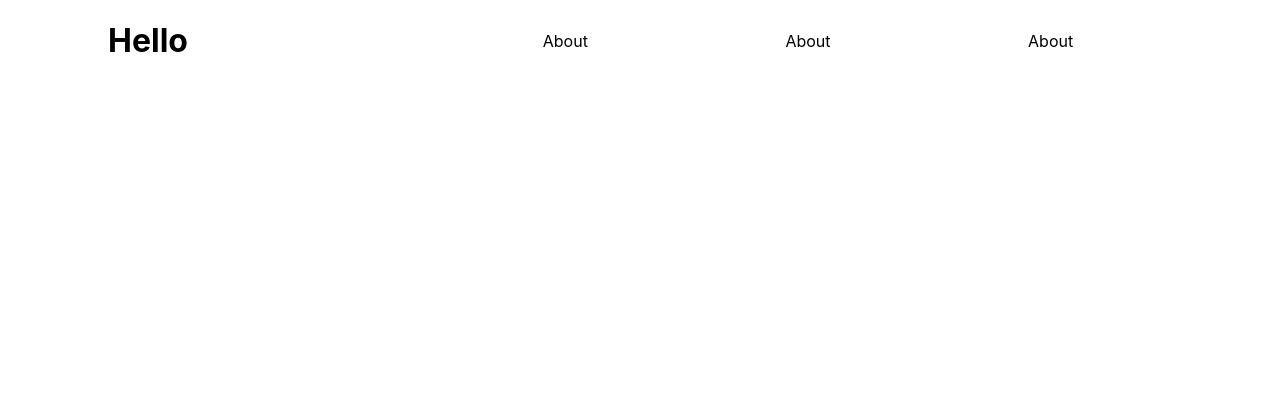
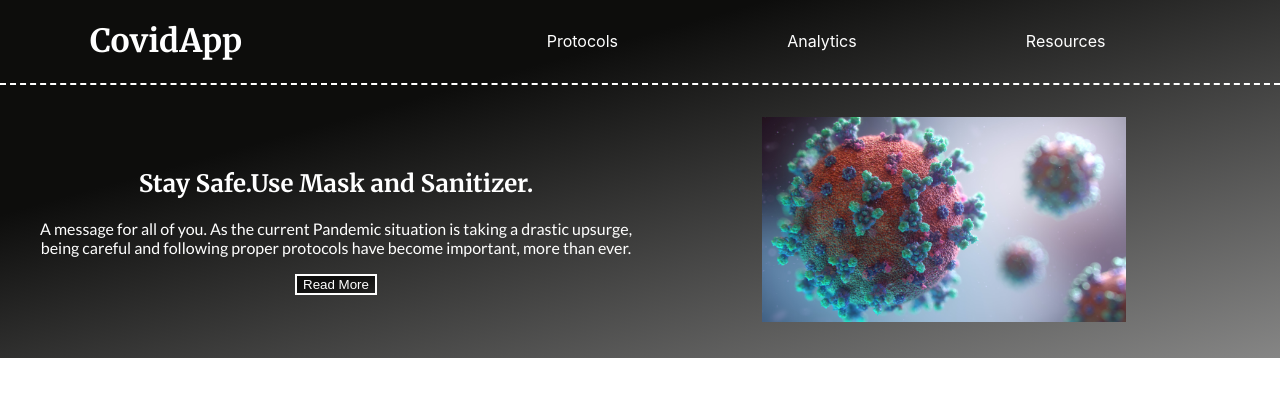
Before and after one commit to Dtech-Dbug/COVID-CHECKPOINT, a React (Create React App) app in the folder covid-cases/: page / in a window 1280 px wide. Shown: the top 396 px of the page. Built offline with nearby package versions, Linux system fonts and the light colour scheme.

Commit message:
Intro component: docs updated

```diff
--- a/covid-cases/src/App.css
+++ b/covid-cases/src/App.css
@@ -1,11 +1,26 @@
+@import url('https://fonts.googleapis.com/css2?family=Merriweather:wght@700&display=swap');
+@import url('https://fonts.googleapis.com/css2?family=Lato&display=swap');
+/*
+Headings :: font-family: 'Merriweather', serif;
+
+contents : font-family: 'Lato', sans-serif;
+*/
+
 .App {
   text-align: center;
+  background: linear-gradient(to bottom right, rgb(13, 13, 12)30%, rgba(13, 13, 12,0.5));
+  color: white;
 }
 
 .navigation{
   display: flex;
   justify-content: space-around;
   align-items: center;
+  border-bottom: 2px dashed white;
+}
+
+.navigation h1{
+  font-family: 'Merriweather', serif;
 }
  .navigation .nav-Lists{
   width: 60%;
@@ -22,3 +37,38 @@
 ul li{
   list-style: none;
 }
+
+.Intro-Component{
+  display: grid;
+  grid-template-columns: 50% 50%;
+  padding: 2rem 2rem;
+
+}
+
+.Image{
+  place-self: center;
+}
+
+.contents{
+  place-self: center;
+}
+
+.Image img{
+  width: 60%;
+  height: auto;
+}
+
+.contents h2{
+  font-family: 'Merriweather', serif;
+}
+
+.contents p{
+  font-family: 'Lato', sans-serif;
+
+}
+
+button{
+  border: 2px solid white;
+  background: linear-gradient(to bottom right, rgb(13, 13, 12)30%, rgba(13, 13, 12,0.5));
+  color: white;
+}
--- a/covid-cases/src/App.js
+++ b/covid-cases/src/App.js
@@ -1,12 +1,13 @@
 import logo from './logo.svg';
 import './App.css';
 import {NavBar} from './components/navBar'
+import {Intro} from './components/Intro'
 
 function App() {
   return (
     <div className="App">
       <NavBar/>
-
+      <Intro/>
     </div>
   );
 }
--- /dev/null
+++ b/covid-cases/src/components/Intro.js
@@ -0,0 +1,33 @@
+import Image1 from '../Images/Image1.jpg'
+
+
+export const Intro = ()=>{
+
+    return(
+        <div className='Intro-Component'>
+
+            <div className='contents'>
+                <h2>Stay Safe.Use Mask and Sanitizer.</h2>
+
+                <p>
+                    A message for all of you. As the current Pandemic situation is taking a drastic upsurge, being careful and following proper protocols have become important, more than ever.
+                </p>
+
+                <button>
+                    Read More
+                </button>
+
+
+            </div>
+
+
+             <div className='Image'>
+
+                 <img  src={Image1}></img>
+
+
+             </div>
+
+        </div>
+    )
+}
--- a/covid-cases/src/components/navBar.js
+++ b/covid-cases/src/components/navBar.js
@@ -4,13 +4,13 @@ export  const NavBar = ()=> {
 
     return (
         <div className='navigation'>
-            <h1>Hello</h1>
+            <h1>CovidApp</h1>
 
             <div className='nav-Lists'>
                 <ul>
-                    <li>About</li>
-                    <li>About</li>
-                    <li>About</li>
+                    <li>Protocols</li>
+                    <li>Analytics</li>
+                    <li>Resources</li>
                 </ul>
             </div>
         </div>
```
Also changed, not shown: covid-cases/src/Images/Image1.jpg (added), covid-cases/src/components/analytics.js (added).
